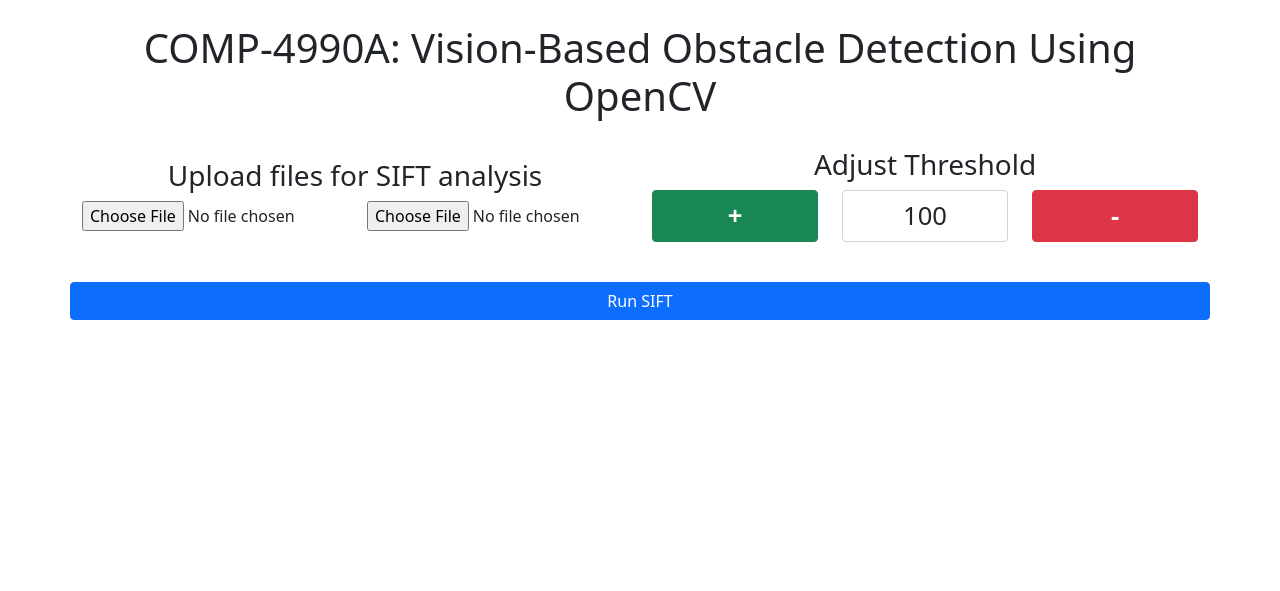
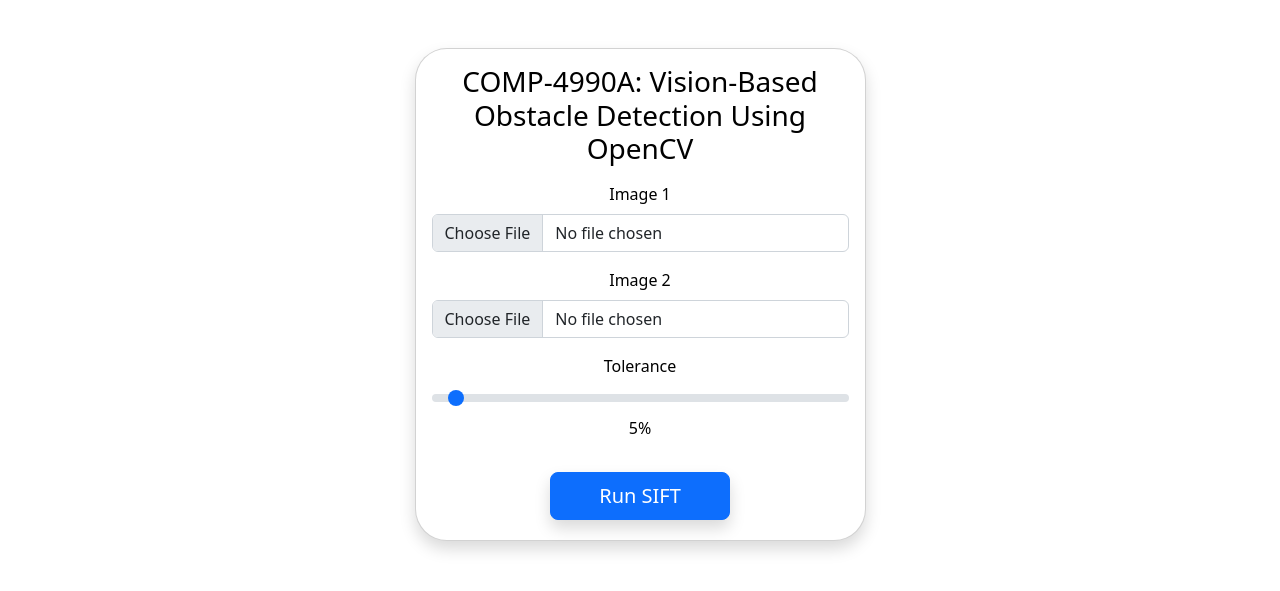
Before and after one commit to JGehl99/COMP-4990-Project, a Python web app: template flask/templates/index.html in a window 1280 px wide. Shown: the top 591 px of the page. Run offline with Jinja, Linux system fonts and the light colour scheme; the template is opened without the code that fills it, so the values that code supplies are empty.

Commit message:
Cleaned up UI, simplified tolerance selection, modified HTML to use form and POST instead of JS and AJAX, converted sift to functions, connected sift to front end, created results.html page.

```diff
--- /dev/null
+++ b/flask/static/js/functions.js
@@ -0,0 +1,6 @@
+function onChangeSlider(){
+    let slider = document.getElementById("tol");
+    let sliderVal = document.getElementById("sliderValue");
+
+    sliderVal.innerText = slider.value + "%";
+}
--- a/flask/static/js/upload.js
+++ /dev/null
@@ -1,47 +0,0 @@
-// Set the default threshold
-var threshold = 100;
-var thresholdText = document.getElementById("threshold");
-thresholdText.value = threshold
-
-// Setup Event Listeners
-thresholdText.addEventListener("blur", function () {
-    threshold = parseInt(thresholdText.value, 10)
-    thresholdText.value = threshold
-})
-document.getElementById("inc").addEventListener("click", function () {
-    editThreshold(1);
-});
-document.getElementById("dec").addEventListener("click", function () {
-    editThreshold(-1);
-});
-document.getElementById("run-sift").addEventListener("click", function () {
-    uploadFiles();
-});
-
-function uploadFiles() {
-    var file1 = document.getElementById("img1").files[0];
-    var file2 = document.getElementById("img2").files[0];
-
-    var formData = new FormData();
-    formData.append("img1", file1);
-    formData.append("img2", file2);
-
-    var xhr = new XMLHttpRequest();
-    xhr.onreadystatechange = function() {
-        if (this.readyState == 4 && this.status == 200) {
-          /*
-          TODO When the FLASK server returns the images that
-          has been run through the SIFT algorithm, display
-          them on the screen
-          */
-        }
-      };
-    xhr.open("POST", "/upload");
-    xhr.send(formData);
-}
-
-// Edits the threshold by adding the given difference and updates the text
-function editThreshold(difference) {
-    threshold += difference
-    thresholdText.value = threshold
-}
--- a/flask/templates/index.html
+++ b/flask/templates/index.html
@@ -2,53 +2,48 @@
 <head>
     <link rel="stylesheet" type="text/css" href="{{ url_for('static', filename='styles/UI.css') }}">
 
-    <!--Bootstrap 5.1.3-->
-    <link href="https://cdn.jsdelivr.net/npm/bootstrap@5.1.3/dist/css/bootstrap.min.css" rel="stylesheet">
-    <script src="https://cdn.jsdelivr.net/npm/bootstrap@5.1.3/dist/js/bootstrap.bundle.min.js"></script>
+    <link href="https://cdn.jsdelivr.net/npm/bootstrap@5.2.3/dist/css/bootstrap.min.css" rel="stylesheet"
+          integrity="sha384-rbsA2VBKQhggwzxH7pPCaAqO46MgnOM80zW1RWuH61DGLwZJEdK2Kadq2F9CUG65" crossorigin="anonymous">
+    <title>Vision-Based Obstacle Detection</title>
 </head>
-<body>
-    <div class="container mt-4">
-        <!-- Header -->
-        <div class="row">
-            <h1 class="text-center">COMP-4990A: Vision-Based Obstacle Detection Using OpenCV</h1>
-        </div>
-        <!-- File Upload and Threshold Setting -->
-        <div class="row align-items-center">
-            <div class="col-12 col-lg-6 text-center">
-                <h3>Upload files for SIFT analysis</h3>
-                <div class="row">
-                    <div class="col-sm-6 col-xs-12">
-                        <input type="file" id="img1">
-                    </div>
-                    <div class="col-sm-6 col-xs-12">
-                        <input type="file" id="img2" class="align-middle text-center">
-                    </div>
+<body onload="onChangeSlider()">
+<div class="container pt-5">
+    <div class="row d-flex justify-content-center align-items-center">
+        <div class="col-12 col-md-8 col-lg-6 col-xl-5">
+            <div class="card background text-black rounded-5 shadow">
+                <div class="card-body p-3 text-center">
+                    <form class="pb-1" method="post" action="{{ url_for('file_upload') }}"
+                          enctype="multipart/form-data">
+
+                        <h3 class="text-center">COMP-4990A: Vision-Based Obstacle Detection Using OpenCV</h3>
+
+                        <div class="col mt-3">
+                            <label class="form-label" for="img1">Image 1</label>
+                            <input type="file" id="img1" name="img1" accept=".jpg, .jpeg" class="form-control" required/>
+                        </div>
+
+                        <div class="col mt-3">
+                            <label class="form-label" for="img2">Image 2</label>
+                            <input type="file" id="img2" name="img2" accept=".jpg, .jpeg" class="form-control" required/>
+                        </div>
+
+                        <div class="form-outline form-white my-3">
+                            <label for="tol" class="form-label">Tolerance</label>
+                            <input type="range" class="form-range" min="1" max="100" id="tol" name="tol" step="1"
+                                   required value="5" oninput="onChangeSlider()">
+                            <p class="form-label form-outline" id="sliderValue"></p>
+                        </div>
+
+                        <button class="btn btn-primary btn-lg px-5 mt-3 shadow" id="run-sift" type="submit">Run SIFT</button>
+
+                    </form>
                 </div>
             </div>
-             <div class="col-12 col-lg-6 text-center">
-                <h3>Adjust Threshold</h3>
-                 <div class="row align-items-center">
-                     <div class="col-sm-4 col-xs-12">
-                        <button class="btn btn-success" id="inc">+</button>
-                     </div>
-                     <div class="col-sm-4 col-xs-12">
-                        <input type="number" class="text-center form-control mb-0" id="threshold"></input>
-                     </div>
-                     <div class="col-sm-4 col-xs-12">
-                        <button class="btn btn-danger" id="dec">-</button>
-                     </div>
-                 </div>
-            </div>
-        </div>
-        <!-- Run Sift Button -->
-        <div class="row">
-            <button class="btn btn-primary" id="run-sift">Run SIFT</button>
-        </div>
-        <!-- Results -->
-        <div class="row">
-
         </div>
     </div>
-
-    <script src="{{ url_for('static', filename='js/upload.js') }}"></script>
+</div>
+<script src="https://cdn.jsdelivr.net/npm/bootstrap@5.2.3/dist/js/bootstrap.bundle.min.js"
+        integrity="sha384-kenU1KFdBIe4zVF0s0G1M5b4hcpxyD9F7jL+jjXkk+Q2h455rYXK/7HAuoJl+0I4"
+        crossorigin="anonymous"></script>
+<script src="{{ url_for('static', filename='js/functions.js') }}"></script>
 </body>
```
Also changed, not shown: flask/app.py (+23 -5 lines), flask/sift.py (+9 -15 lines), flask/templates/results.html (added, +37 -0 lines).
